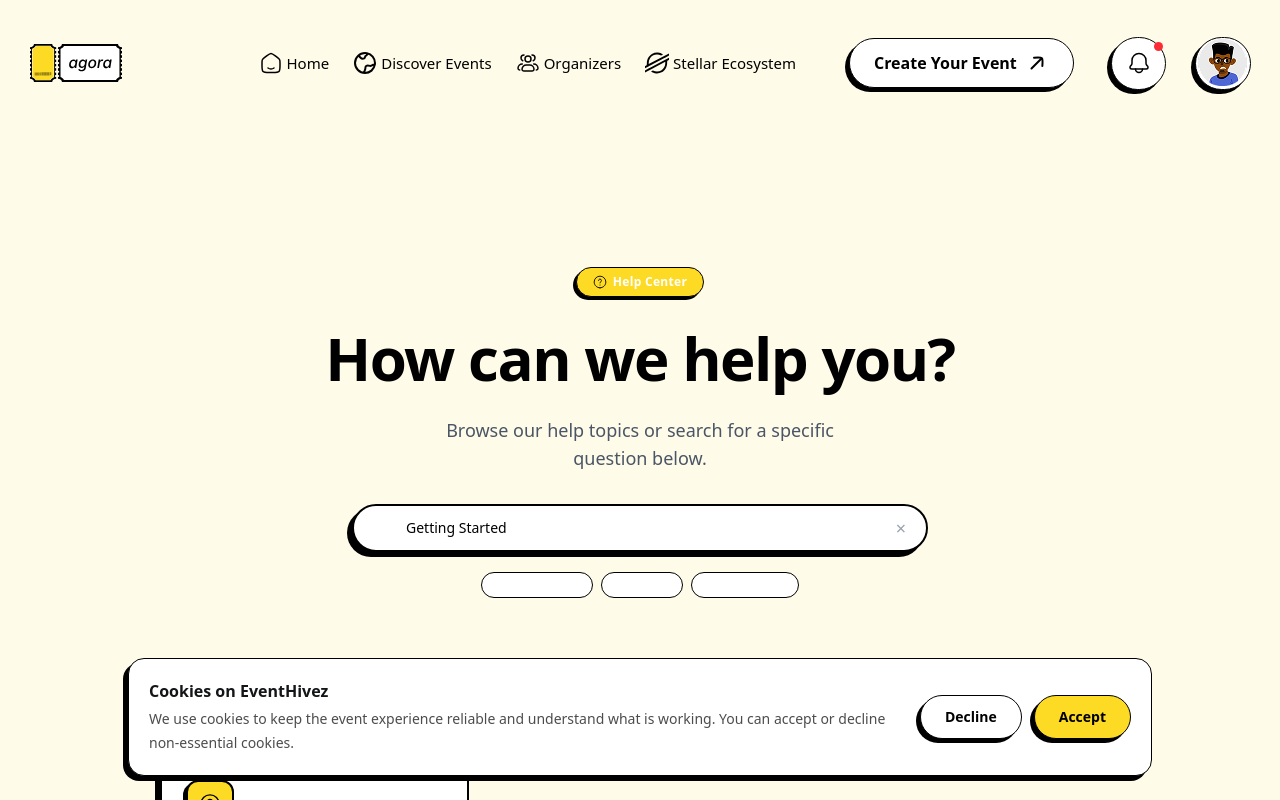
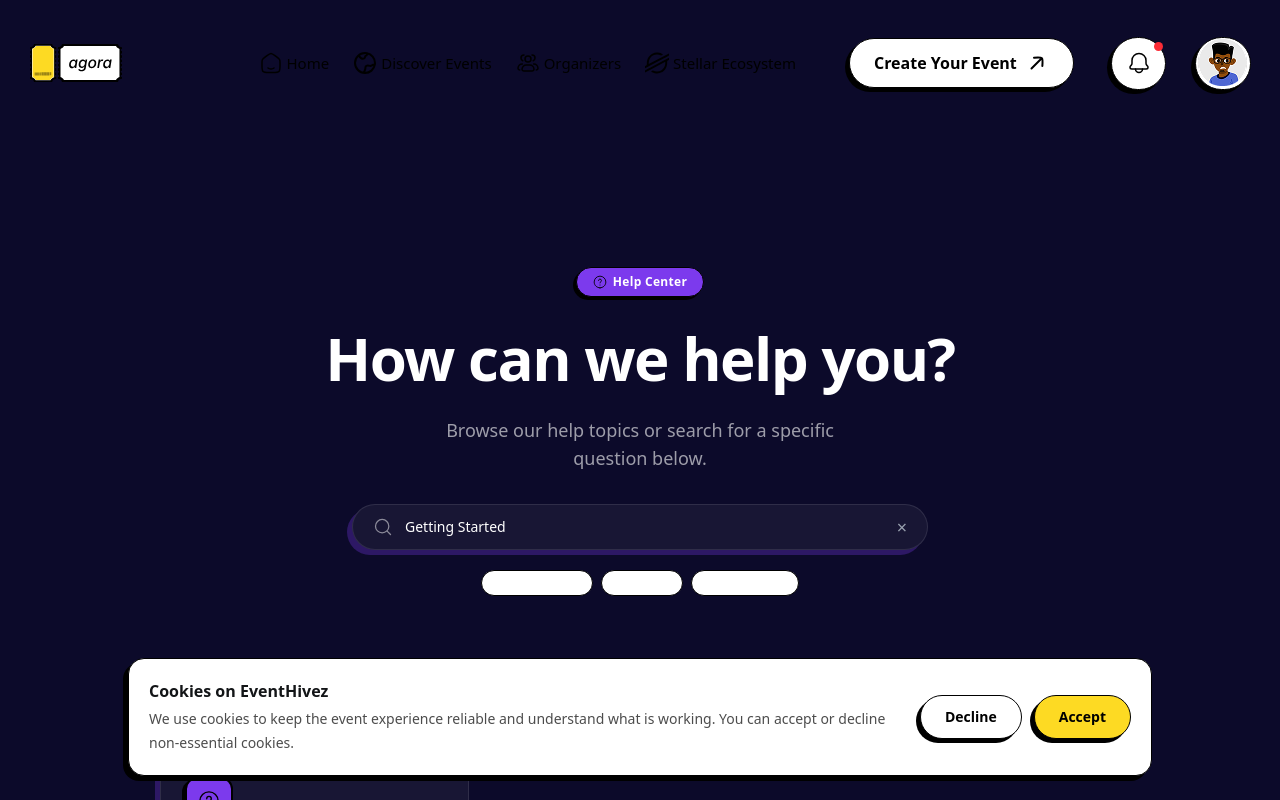
Before and after one commit to Ryjen1/EventHivez, a Next.js app in the folder apps/web/: page /help in a window 1280 px wide. Both pictures are taken after a click on the button "Getting Started". Shown: the top 800 px of the page. Built offline with nearby package versions, Linux system fonts and the light colour scheme.

Commit message:
feat(ui): redesign help center with dark theme
- Dark background and glassmorphism topic cards
- Purple accent badges and shadows throughout
- White text hierarchy on dark backgrounds
- Updated search bar and quick-link pills for dark mode

```diff
--- a/apps/web/app/help/page.tsx
+++ b/apps/web/app/help/page.tsx
@@ -105,36 +105,36 @@ export default function HelpCenterPage() {
     : categories;
 
   return (
-    <main className="flex flex-col min-h-screen bg-[#FFFBE9]">
+    <main className="flex flex-col min-h-screen bg-dark-deep">
       <Navbar />
 
       {/* ── Hero ─────────────────────────────────────────────────── */}
       <section className="mt-20 px-4 py-16 md:py-24 flex flex-col items-center text-center">
         {/* Badge */}
-        <span className="inline-flex items-center gap-1.5 px-4 py-1.5 rounded-full border border-black bg-[#FDDA23] text-xs font-semibold tracking-wide mb-6 shadow-[-3px_3px_0px_0px_rgba(0,0,0,1)]">
+        <span className="inline-flex items-center gap-1.5 px-4 py-1.5 rounded-full border border-black bg-accent text-xs font-semibold tracking-wide mb-6 shadow-[-3px_3px_0px_0px_rgba(0,0,0,1)]">
           <Image src={HelpCircleIcon} alt="" width={14} height={14} />
           Help Center
         </span>
 
-        <h1 className="text-4xl md:text-5xl lg:text-6xl font-black tracking-tight text-black leading-tight max-w-2xl">
+        <h1 className="text-4xl md:text-5xl lg:text-6xl font-black tracking-tight text-white leading-tight max-w-2xl">
           How can we{" "}
           <span className="relative inline-block">
             help you?
             {/* yellow underline accent */}
             <span
               aria-hidden
-              className="absolute left-0 -bottom-1 w-full h-3 bg-[#FDDA23] -z-10 rounded-sm"
+              className="absolute left-0 -bottom-1 w-full h-3 bg-accent -z-10 rounded-sm"
             />
           </span>
         </h1>
 
-        <p className="mt-5 text-base md:text-lg text-gray-600 max-w-md">
+        <p className="mt-5 text-base md:text-lg text-white/60 max-w-md">
           Browse our help topics or search for a specific question below.
         </p>
 
         {/* Search bar */}
         <div className="mt-8 w-full max-w-xl relative">
-          <div className="flex items-center gap-3 bg-white border-2 border-black rounded-full px-5 py-3 shadow-[-5px_5px_0px_0px_rgba(0,0,0,1)] focus-within:shadow-[-3px_3px_0px_0px_rgba(0,0,0,1)] focus-within:-translate-x-[1px] focus-within:translate-y-[1px] transition-all">
+          <div className="flex items-center gap-3 bg-white/5 border border-white/10 rounded-full px-5 py-3 shadow-[-5px_5px_0px_0px_rgba(124,58,237,0.3)] focus-within:shadow-[-3px_3px_0px_0px_rgba(0,0,0,1)] focus-within:-translate-x-[1px] focus-within:translate-y-[1px] transition-all">
             <Image
               src={SearchIcon}
               alt="Search"
@@ -147,13 +147,13 @@ export default function HelpCenterPage() {
               value={query}
               onChange={(e) => setQuery(e.target.value)}
               placeholder="Search for articles, topics…"
-              className="flex-1 bg-transparent text-sm font-medium text-black placeholder:text-gray-400 outline-none"
+              className="flex-1 bg-transparent text-sm font-medium text-white placeholder:text-gray-400 outline-none"
               aria-label="Search help articles"
             />
             {query && (
               <button
                 onClick={() => setQuery("")}
-                className="text-gray-400 hover:text-black text-lg leading-none transition-colors"
+                className="text-gray-400 hover:text-white text-lg leading-none transition-colors"
                 aria-label="Clear search"
               >
                 ×
@@ -168,7 +168,7 @@ export default function HelpCenterPage() {
             <button
               key={label}
               onClick={() => setQuery(label)}
-              className="px-3 py-1 rounded-full border border-black text-xs font-medium bg-white hover:bg-[#FDDA23] transition-colors"
+              className="px-3 py-1 rounded-full border border-black text-xs font-medium bg-white hover:bg-accent transition-colors"
             >
               {label}
             </button>
@@ -180,11 +180,11 @@ export default function HelpCenterPage() {
       <section className="px-4 md:px-8 pb-20 max-w-5xl mx-auto w-full">
         {/* Section heading */}
         <div className="flex items-center justify-between mb-8">
-          <h2 className="text-xl font-bold text-black">
+          <h2 className="text-xl font-bold text-white">
             {query ? `Results for "${query}"` : "Browse Topics"}
           </h2>
           {query && (
-            <span className="text-sm text-gray-500">
+            <span className="text-sm text-white/50">
               {filtered.length} topic{filtered.length !== 1 ? "s" : ""}
             </span>
           )}
@@ -194,12 +194,12 @@ export default function HelpCenterPage() {
           /* Empty state */
           <div className="flex flex-col items-center py-20 text-center">
             <span className="text-5xl mb-4">🔍</span>
-            <p className="font-semibold text-black">No topics found</p>
-            <p className="text-sm text-gray-500 mt-1">
+            <p className="font-semibold text-white">No topics found</p>
+            <p className="text-sm text-white/50 mt-1">
               Try a different search term, or{" "}
               <button
                 onClick={() => setQuery("")}
-                className="underline text-black"
+                className="underline text-white"
               >
                 browse all topics
               </button>
@@ -213,15 +213,15 @@ export default function HelpCenterPage() {
               <li key={category.slug}>
                 <Link
                   href={`/help/${category.slug}`}
-                  className="group flex flex-col h-full bg-white border-2 border-black rounded-2xl p-6
-                             shadow-[-5px_5px_0px_0px_rgba(0,0,0,1)]
+                  className="group flex flex-col h-full bg-white/5 border border-white/10 rounded-2xl p-6
+                             shadow-[-5px_5px_0px_0px_rgba(124,58,237,0.3)]
                              hover:shadow-[-3px_3px_0px_0px_rgba(0,0,0,1)]
                              hover:-translate-x-[1px] hover:translate-y-[1px]
                              active:shadow-none active:-translate-x-[3px] active:translate-y-[3px]
                              transition-all duration-150"
                 >
                   {/* Icon badge */}
-                  <div className="w-12 h-12 rounded-xl border-2 border-black bg-[#FDDA23] flex items-center justify-center mb-4 shadow-[-3px_3px_0px_0px_rgba(0,0,0,1)] group-hover:shadow-[-1px_1px_0px_0px_rgba(0,0,0,1)] group-hover:-translate-x-[1px] group-hover:translate-y-[1px] transition-all">
+                  <div className="w-12 h-12 rounded-xl border-2 border-black bg-accent flex items-center justify-center mb-4 shadow-[-3px_3px_0px_0px_rgba(0,0,0,1)] group-hover:shadow-[-1px_1px_0px_0px_rgba(0,0,0,1)] group-hover:-translate-x-[1px] group-hover:translate-y-[1px] transition-all">
                     <Image
                       src={category.icon}
                       alt={category.title}
@@ -231,22 +231,22 @@ export default function HelpCenterPage() {
                   </div>
 
                   {/* Text */}
-                  <h3 className="font-bold text-base text-black leading-snug mb-1">
+                  <h3 className="font-bold text-base text-white leading-snug mb-1">
                     {category.title}
                   </h3>
-                  <p className="text-sm text-gray-500 flex-1 leading-relaxed">
+                  <p className="text-sm text-white/50 flex-1 leading-relaxed">
                     {category.description}
                   </p>
 
                   {/* Footer row */}
                   <div className="mt-4 pt-4 border-t border-gray-100 flex items-center justify-between">
-                    <span className="inline-flex items-center gap-1 text-xs font-semibold text-gray-500">
+                    <span className="inline-flex items-center gap-1 text-xs font-semibold text-white/50">
   {category.articleCount} article
   {category.articleCount !== 1 ? "s" : ""}
 </span>
 
                     {/* Arrow */}
-                    <span className="text-black opacity-0 group-hover:opacity-100 transition-opacity text-sm font-bold">
+                    <span className="text-white opacity-0 group-hover:opacity-100 transition-opacity text-sm font-bold">
                       →
                     </span>
                   </div>
@@ -259,12 +259,12 @@ export default function HelpCenterPage() {
 
       {/* ── Contact Banner ───────────────────────────────────────── */}
       <section className="px-4 md:px-8 pb-24 max-w-5xl mx-auto w-full">
-        <div className="border-2 border-black rounded-2xl bg-[#FDDA23] p-8 shadow-[-6px_6px_0px_0px_rgba(0,0,0,1)] flex flex-col sm:flex-row items-start sm:items-center justify-between gap-6">
+        <div className="border-2 border-black rounded-2xl bg-accent p-8 shadow-[-6px_6px_0px_0px_rgba(0,0,0,1)] flex flex-col sm:flex-row items-start sm:items-center justify-between gap-6">
           <div>
-            <p className="font-black text-lg text-black">
+            <p className="font-black text-lg text-white">
               Still can&apos;t find what you need?
             </p>
-            <p className="text-sm text-black/70 mt-1">
+            <p className="text-sm text-white/70 mt-1">
               Our support team is happy to help you out.
             </p>
           </div>
```
